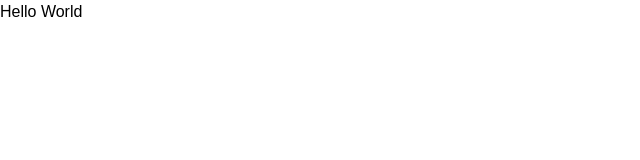
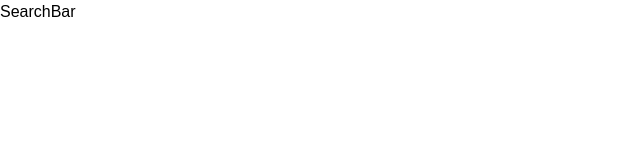
Before and after one commit to defaultnastia/goit-react-hw-04, a React (Vite) app: page / in a window 1280 px wide. Shown: the top 160 px of the page, without its empty margins (0-640 px from the left). Built offline with nearby package versions, Linux system fonts and the light colour scheme.

Commit message:
prepared structure

```diff
--- a/package.json
+++ b/package.json
@@ -11,11 +11,13 @@
   },
   "dependencies": {
     "axios": "^1.7.2",
+    "formik": "^2.4.6",
     "react": "^18.2.0",
     "react-dom": "^18.2.0",
     "react-hot-toast": "^2.4.1",
     "react-loader-spinner": "^6.1.6",
-    "react-modal": "^3.16.1"
+    "react-modal": "^3.16.1",
+    "yup": "^1.4.0"
   },
   "devDependencies": {
     "@types/react": "^18.2.66",
--- a/src/App.jsx
+++ b/src/App.jsx
@@ -1,7 +1,11 @@
-const App = () => (
-  <>
-    <h1>Hello World</h1>
-  </>
-);
+import SearchBar from "./components/SearchBar/SearchBar";
+
+const App = () => {
+  return (
+    <div>
+      <SearchBar />
+    </div>
+  );
+};
 
 export default App;
--- /dev/null
+++ b/src/components/ErrorMessage/ErrorMessage.jsx
@@ -0,0 +1,5 @@
+const ErrorMessage = () => {
+  return <div>ErrorMessage</div>;
+};
+
+export default ErrorMessage;
--- /dev/null
+++ b/src/components/Gallery/Gallery.jsx
@@ -0,0 +1,5 @@
+const Gallery = () => {
+  return <div>Gallery</div>;
+};
+
+export default Gallery;
--- /dev/null
+++ b/src/components/Image/Image.jsx
@@ -0,0 +1,5 @@
+const Image = () => {
+  return <div>Image</div>;
+};
+
+export default Image;
--- /dev/null
+++ b/src/components/ImageModal/ImageModal.jsx
@@ -0,0 +1,5 @@
+const ImageModal = () => {
+  return <div>ImageModal</div>;
+};
+
+export default ImageModal;
--- /dev/null
+++ b/src/components/LoadMoreButton/LoadMoreButton.jsx
@@ -0,0 +1,5 @@
+const LoadMoreButton = () => {
+  return <div>LoadMoreButton</div>;
+};
+
+export default LoadMoreButton;
--- /dev/null
+++ b/src/components/Loader/Loader.jsx
@@ -0,0 +1,5 @@
+const Loader = () => {
+  return <div>Loader</div>;
+};
+
+export default Loader;
--- /dev/null
+++ b/src/components/SearchBar/SearchBar.jsx
@@ -0,0 +1,5 @@
+const SearchBar = () => {
+  return <div>SearchBar</div>;
+};
+
+export default SearchBar;
```
Also changed, not shown: 1 other file (tests, documents, lock files or other folders).
